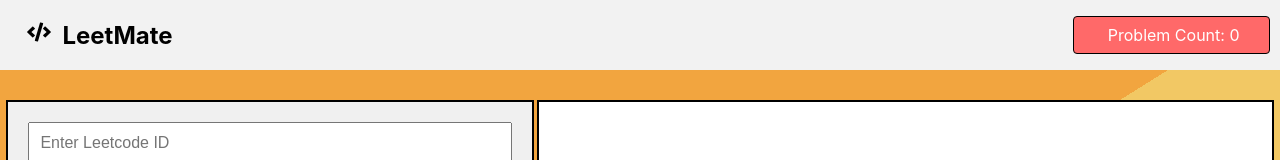
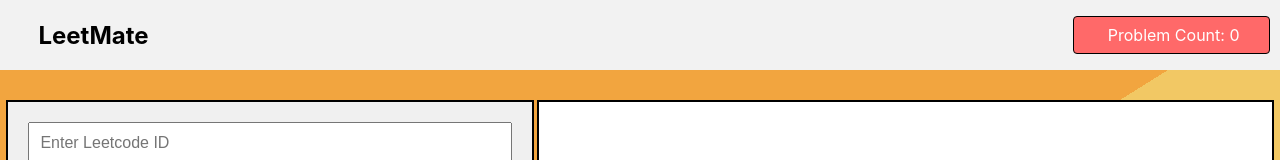
Before and after one commit to Kundansaireddy/LeetMate, a React (Create React App) app: page / in a window 1280 px wide. Shown: the top 160 px of the page. Built offline with nearby package versions, Linux system fonts and the light colour scheme.

Commit message:
Update Header.js

```diff
--- a/src/Components/Header.js
+++ b/src/Components/Header.js
@@ -6,7 +6,7 @@
       <span className="leetmate">
         &nbsp;&nbsp;&nbsp;
         {/* <img src={Img} alt="logo" width="30" height="30" /> */}
-        <FaCode />
+        {/*<FaCode />*/}
         &nbsp; LeetMate
       </span>
       <p className="problemCount">
```
